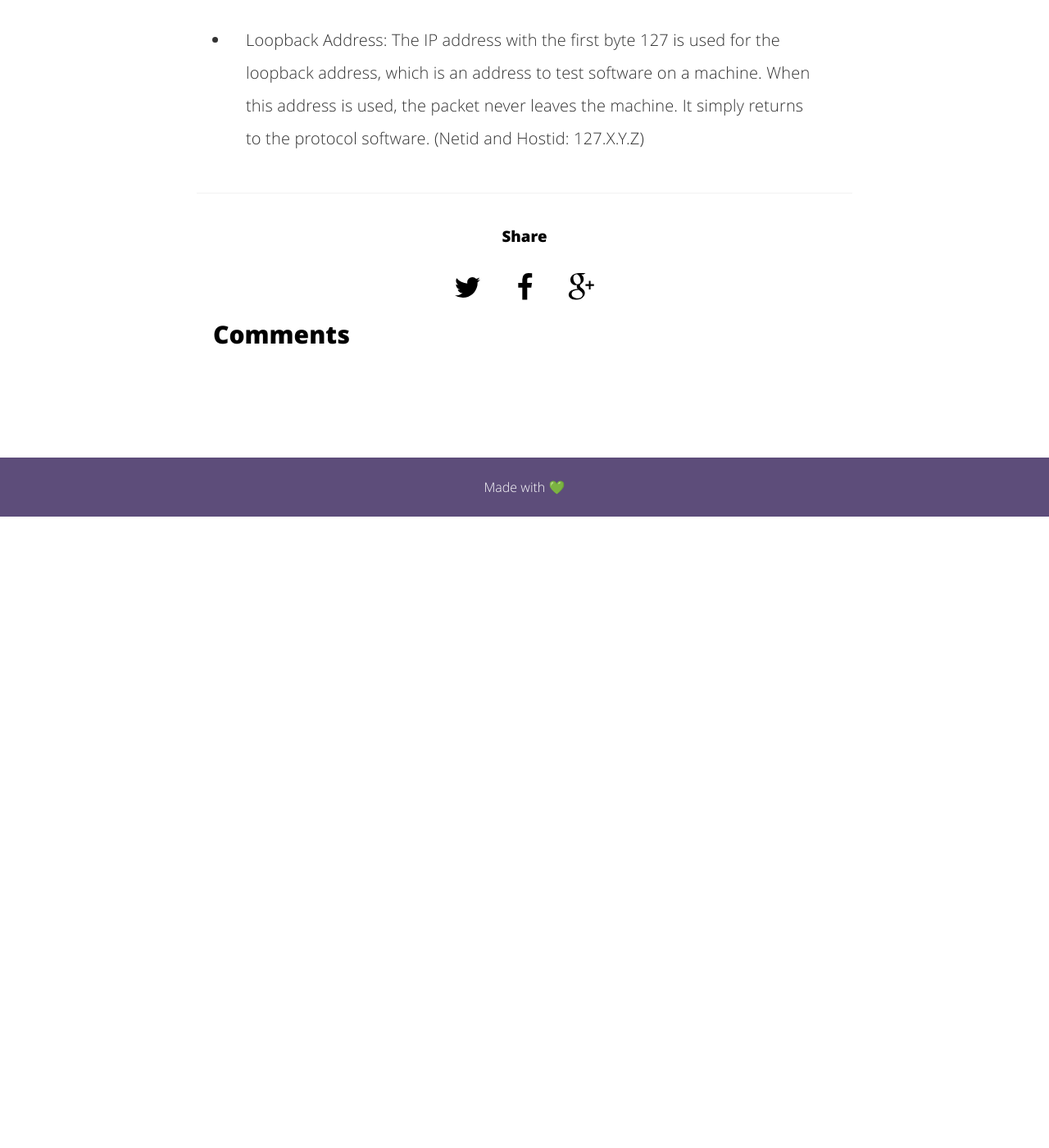
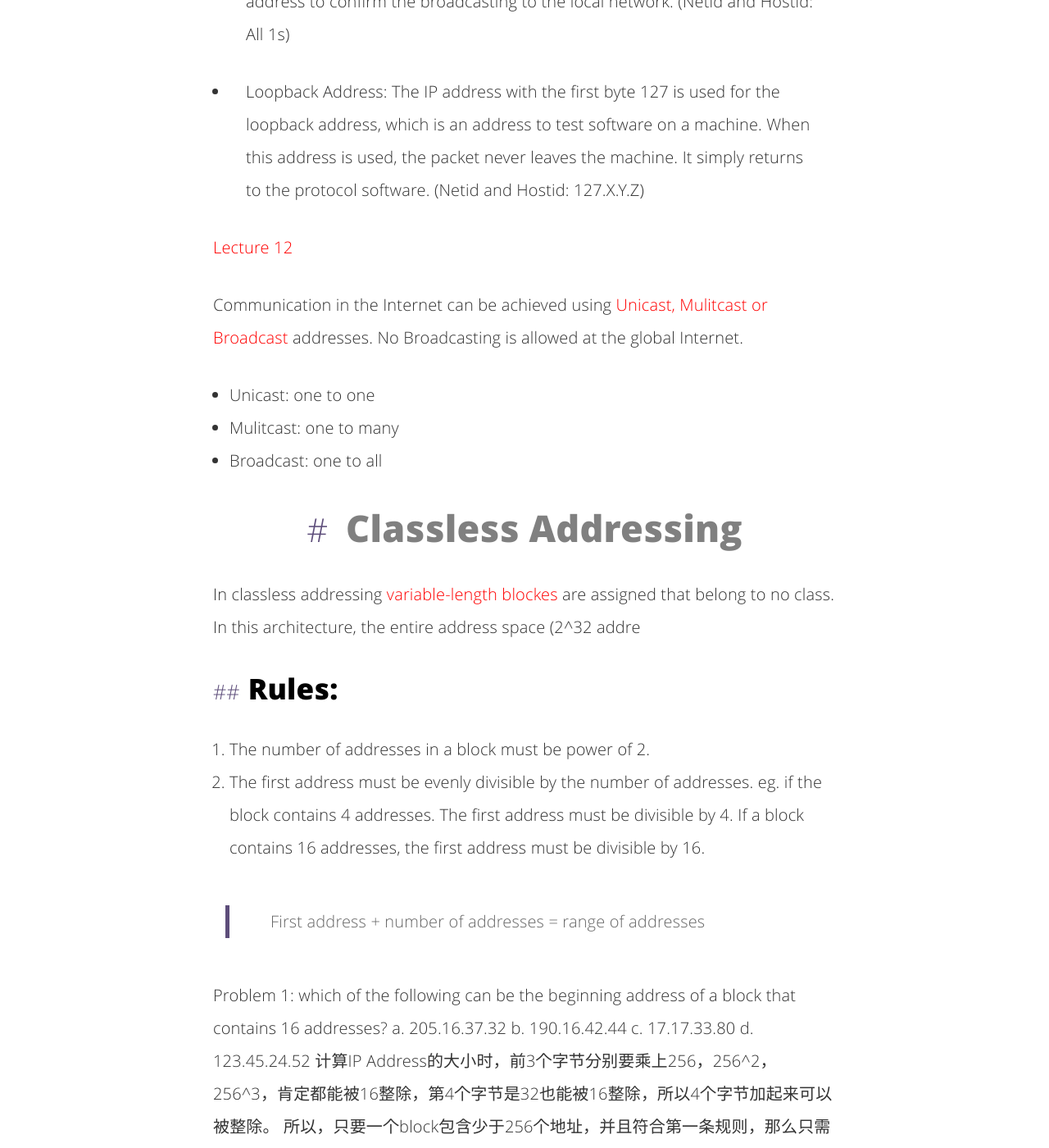
Before and after one commit to GSephrioth/gsephrioth.github.com, a Jekyll site: the page built from _posts/2017-01-19-Internet-communication-Class-Notes.md, in a window 1280 px wide and 1400 px high, scrolled down 21791 px. Shown: the whole window at 82% size. Built offline with Jekyll 4.4.1, drawn with Linux system fonts in a browser that asks for light colours; comment, search, counter and statistics services are not loaded; before the commit the page ends 22421 px from its top, so only the background shows below that; some of the changed text lies outside the part shown.

Commit message:
Updated TCP/IP protocol suite
- Add lecture 12

```diff
--- a/_posts/2017-01-19-Internet-communication-Class-Notes.md
+++ b/_posts/2017-01-19-Internet-communication-Class-Notes.md
@@ -287,7 +287,7 @@ In the datagram approach to traget switching each packet is treated independent
 
 Communication at the network layer in the Internet is connectionless.
 
-<h1 style="color:grey">IP Address</h1>
+<h1 style="color:grey">IP Address(CLassful Addressing)</h1>
 
 <h4 style="text-align:center">An IP address is a 32-bit address.</h4>
 
@@ -404,3 +404,29 @@ An Internet address defines the connection of a divice to a specific network. Th
 * Limited Broadcast Address: An address with all 1s for the Netid and the Host id defines a broadcast address in the current network. A host that wants to send a message to every others. Host can use this address as a destination address in an IP packet. A router will block a packet having this type of address to confirm the broadcasting to the local network. (Netid and Hostid: All 1s)
 
 * Loopback Address: The IP address with the first byte 127 is used for the loopback address, which is an address to test software on a machine. When this address is used, the packet never leaves the machine. It simply returns to the protocol software. (Netid and Hostid: 127.X.Y.Z)
+
+<p style="color:red">Lecture 12</p>
+
+Communication in the Internet can be achieved using <label style="color:red">Unicast, Mulitcast or Broadcast</label> addresses. No Broadcasting is allowed at the global Internet.
+* Unicast: one to one
+* Mulitcast: one to many
+* Broadcast: one to all
+
+<h1 style="color:grey"> Classless Addressing</h1>
+In classless addressing <label style="color:red">variable-length blockes</label> are assigned that belong to no class. In this architecture, the entire address space (2^32 addre
+
+## Rules:
+1. The number of addresses in a block must be power of 2.
+2. The first address must be evenly divisible by the number of addresses.
+	eg. if the block contains 4 addresses. The first address must be divisible by 4. If a block contains 16 addresses, the first address must be divisible by 16.
+
+> First address + number of addresses = range of addresses
+
+Problem 1: which of the following can be the beginning address of a block that contains 16 addresses?
+	a. 205.16.37.32  b. 190.16.42.44  c. 17.17.33.80  d. 123.45.24.52
+	计算IP Address的大小时，前3个字节分别要乘上256，256^2，256^3，肯定都能被16整除，第4个字节是32也能被16整除，所以4个字节加起来可以被整除。
+	所以，只要一个block包含少于256个地址，并且符合第一条规则，那么只需要看最后一个字节是否能被整除。
+
+十进制:Decimal System
+二进制:Binary System
+可以把IP视为256进制，每个Byte是一个数字。
```
Also changed, not shown: other parts of _posts/2017-01-19-Internet-communication-Class-Notes.md (+1 -1 lines), Gemfile.lock.
